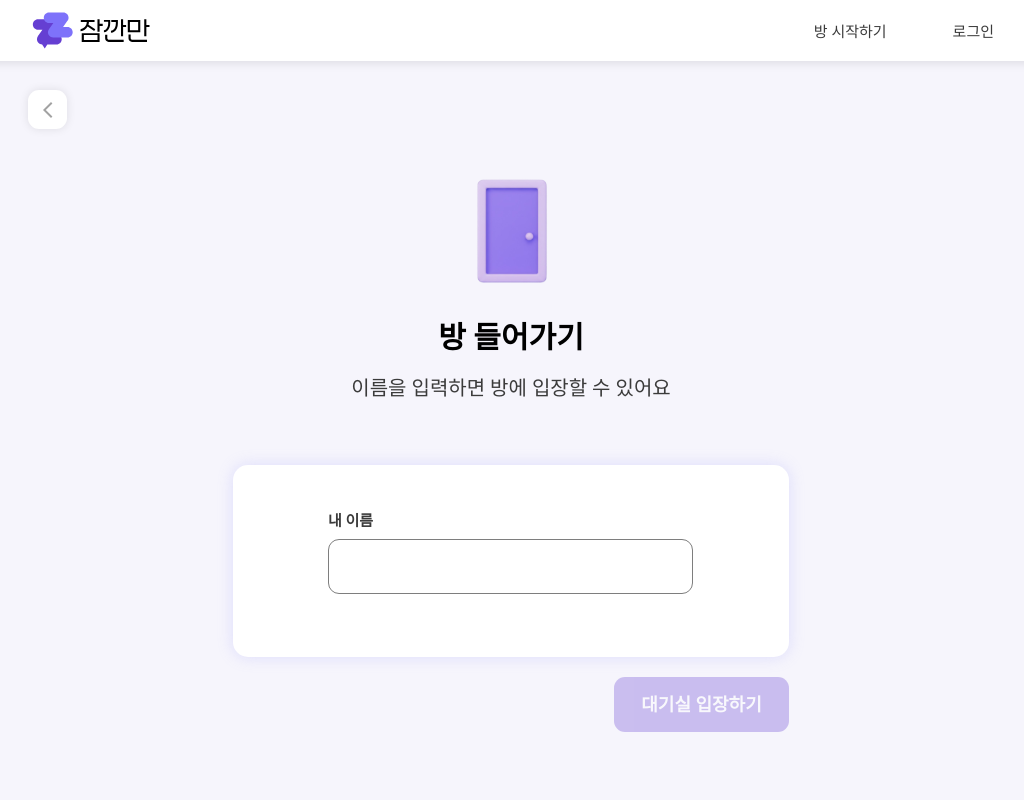
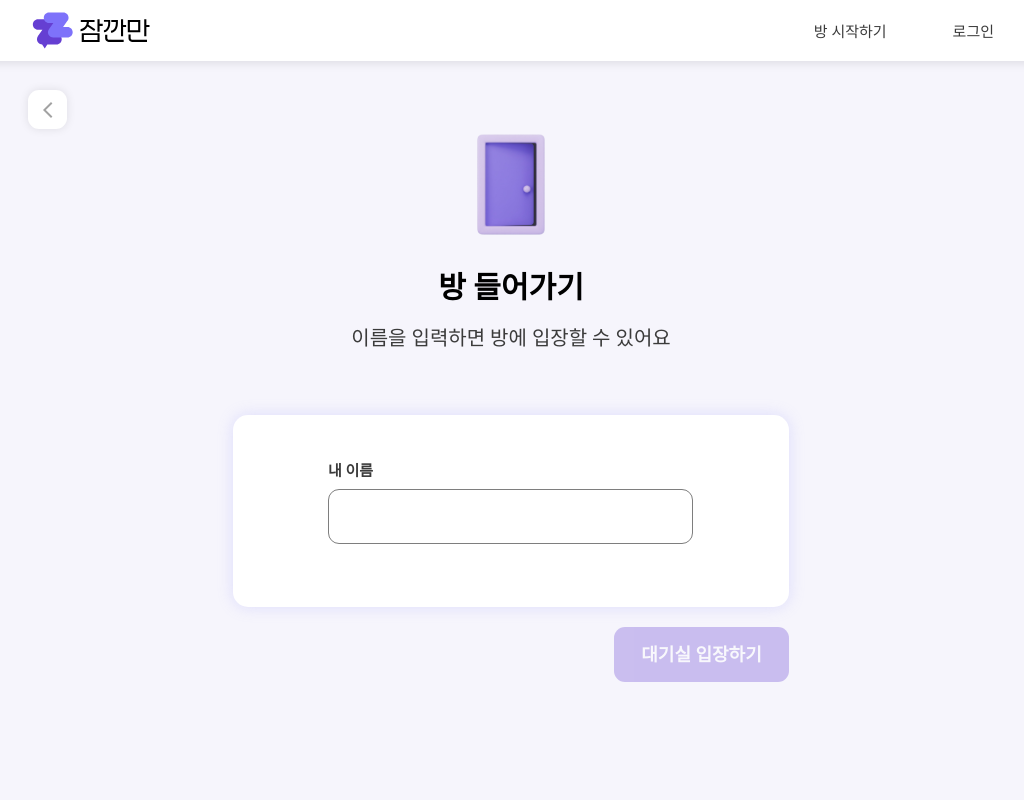
Before and after one commit to LikeLionHGU/Yesod_Kimchijjim_Front, a React (Create React App) app in the folder src/: page /room/join in a window 1280 px wide. Shown: the top 800 px of the page, without its empty margins (129-1153 px from the left). Built offline with nearby package versions, Linux system fonts and the light colour scheme; no server answers; the HTML template or start-up script is replaced by a standard one.

Commit message:
edit: RoomJoinPage 디자인 수정

```diff
--- a/src/pages/RoomJoinPage/RoomJoinPage.js
+++ b/src/pages/RoomJoinPage/RoomJoinPage.js
@@ -5,8 +5,7 @@ import { useNavigate, useLocation } from "react-router-dom";
 import { Colors } from "../../styles/colors";
 import InfoIconImg from "../../assets/info.svg";
 import GoBackPage from "../../components/common/BackButton";
-import TitleSection from "../../components/common/TitleSection";
-import DoorIcon from "../../assets/doorIcon.svg";
+import OpenDoorIcon from "../../assets/opendoorIcon.svg";
 import axios from "axios";
 import { useRoom } from "../../context/RoomContext";
 
@@ -95,7 +94,13 @@ const RoomJoinPage = () => {
   return (
     <PageContainer>
       <GoBackPage />
-      <TitleSection iconSrc={DoorIcon} titleText={"방 들어가기"} subTitleText={"이름을 입력하면 방에 입장할 수 있어요"} />
+      <TitleGroup>
+        <TitleIcon>
+          <img src={OpenDoorIcon} />
+        </TitleIcon>
+        <Title>방 들어가기</Title>
+        <SubTitle>이름을 입력하면 방에 입장할 수 있어요</SubTitle>
+      </TitleGroup>
 
       <Card>
         <FormGroup>
@@ -129,10 +134,49 @@ const PageContainer = styled.div`
   display: flex;
   flex-direction: column;
   align-items: center;
-  padding-top: 43px;
-  padding-bottom: 269px;
+  //padding-top: 43px;
+  padding-bottom: 373px;
   position: relative;
   box-sizing: border-box;
+`;
+
+const TitleGroup = styled.div`
+    text-align: center;
+    margin-bottom: 64px;
+`;
+
+const TitleIcon = styled.div`
+    margin-top: 73px;
+    display: flex;
+    justify-content: center;
+    margin-bottom: 28px;
+
+    img{
+      width: 68px;
+      height: auto;
+    }
+`;
+
+const Title = styled.p`
+    color: ${Colors.black};
+    text-align: center;
+    font-family: ${Colors.font};
+    font-size: 30px;
+    font-style: normal;
+    font-weight: 700;
+    margin-top: 0;
+    margin-bottom: 15px;
+`;
+
+const SubTitle = styled.p`
+    color: ${Colors.detailBlack};
+    text-align: center;
+    font-family: ${Colors.font};
+    font-size: 20px;
+    font-style: normal;
+    font-weight: 400;
+    margin-bottom: 0;
+    margin-top: 0;
 `;
 
 const Card = styled.div`
```
